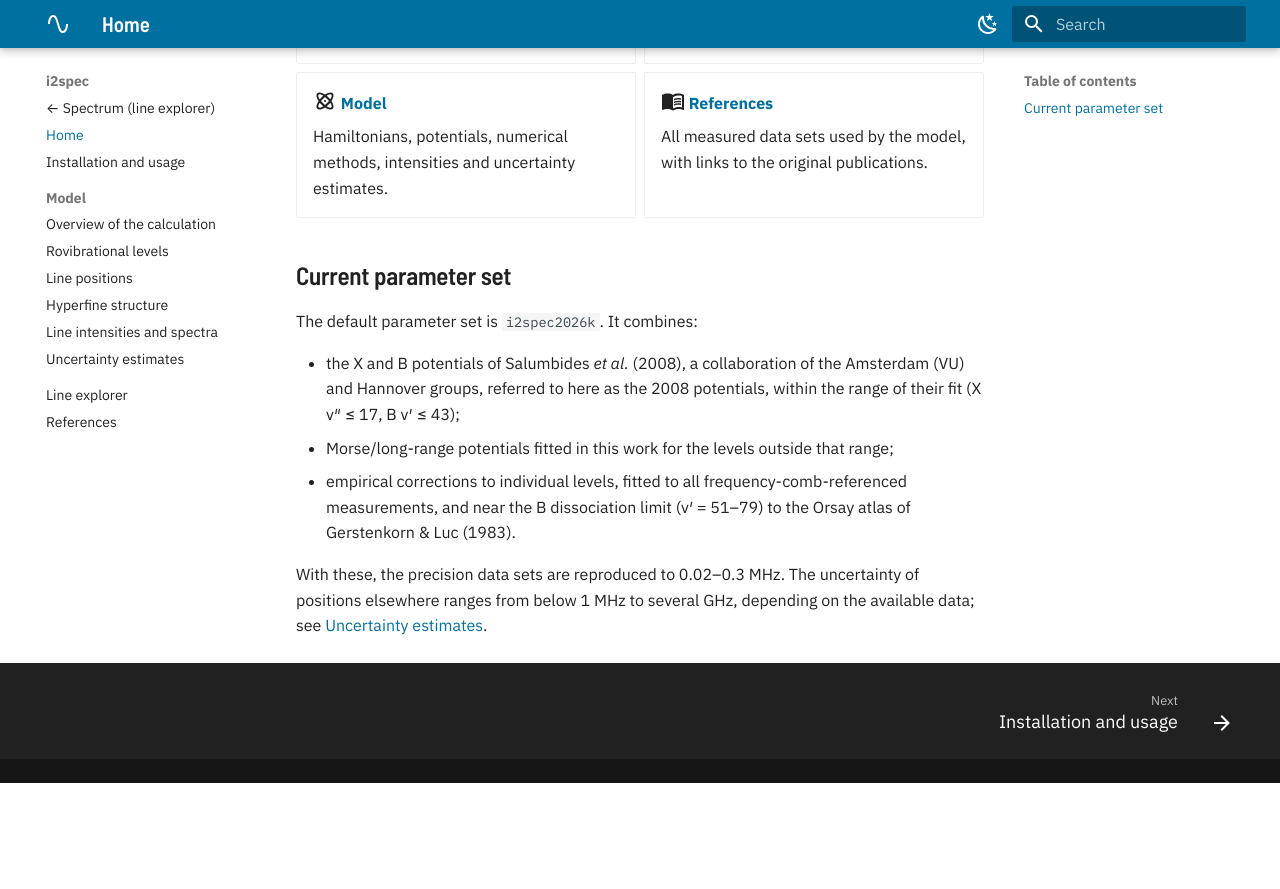
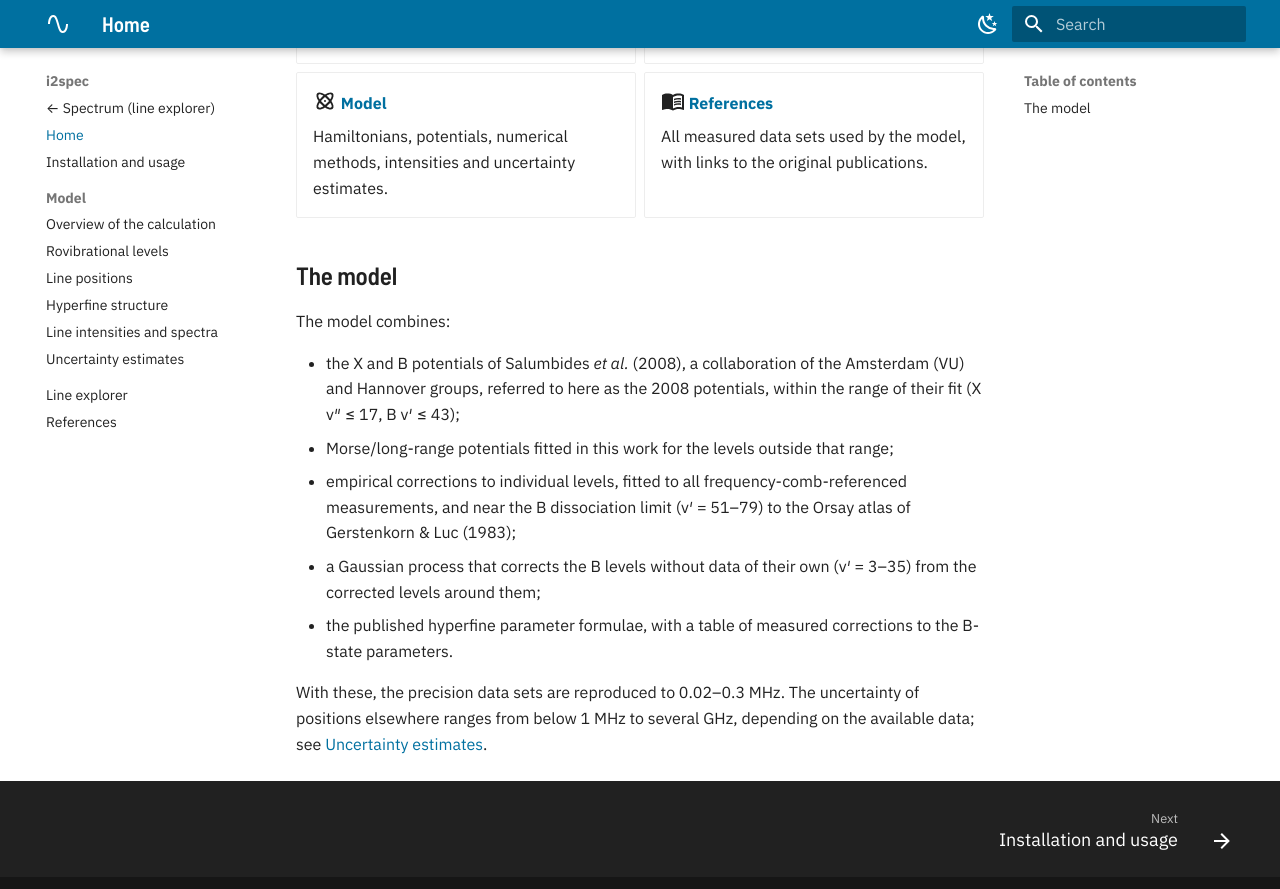
Before and after one commit to mgrau/i2spec, an MkDocs documentation site: the page built from documentation/index.md, in a window 1280 px wide and 900 px high, scrolled down 766 px. Shown: the top 889 px of the window. Built offline with MkDocs 1.6.1 and Material for MkDocs 9.7.7, drawn with Linux system fonts in a browser that asks for light colours; before the commit the page ends 1549 px from its top, so only the background shows below that.

Commit message:
Keep the internal parameter-set names out of public material
The explorer header, its CSV comments and the export manifest no longer name the set; the per-line
uncertainty notes, the documentation home page and the README describe the model without its internal
label. The names stay in the code, tests and developer records (docs/).

Co-Authored-By: Claude Opus 5.5 (1M context) <noreply@anthropic.com>

```diff
--- a/documentation/explorer.md
+++ b/documentation/explorer.md
@@ -93,7 +93,7 @@ The **export CSV** buttons download:
 - **hyperfine of selected**: the hyperfine components of the selected line as the detail panel shows
   them, with offsets, absolute frequencies, wavelengths and relative strengths.
 
-Each file starts with comment lines (`#`) giving the model version, parameter set, git revision and
+Each file starts with comment lines (`#`) giving the model version, git revision and
 export date of the data, the download time, isotopologue, temperature, view, laser, and a link that
 reopens the same view.
 
--- a/documentation/index.md
+++ b/documentation/index.md
@@ -37,16 +37,20 @@ corrections are fitted, and to estimate the uncertainty of each predicted positi
 
 </div>
 
-## Current parameter set
+## The model
 
-The default parameter set is `i2spec2026k`. It combines:
+The model combines:
 
 - the X and B potentials of Salumbides *et al.* (2008), a collaboration of the Amsterdam (VU) and
   Hannover groups, referred to here as the 2008 potentials, within the range of their fit
   (X v″ ≤ 17, B v′ ≤ 43);
 - Morse/long-range potentials fitted in this work for the levels outside that range;
 - empirical corrections to individual levels, fitted to all frequency-comb-referenced measurements, and
-  near the B dissociation limit (v′ = 51–79) to the Orsay atlas of Gerstenkorn & Luc (1983).
+  near the B dissociation limit (v′ = 51–79) to the Orsay atlas of Gerstenkorn & Luc (1983);
+- a Gaussian process that corrects the B levels without data of their own (v′ = 3–35) from the corrected
+  levels around them;
+- the published hyperfine parameter formulae, with a table of measured corrections to the B-state
+  parameters.
 
 With these, the precision data sets are reproduced to 0.02–0.3 MHz. The uncertainty of positions
 elsewhere ranges from below 1 MHz to several GHz, depending on the available data; see
```
Also changed, not shown: README.md (+6 -6 lines), 3 other files.
